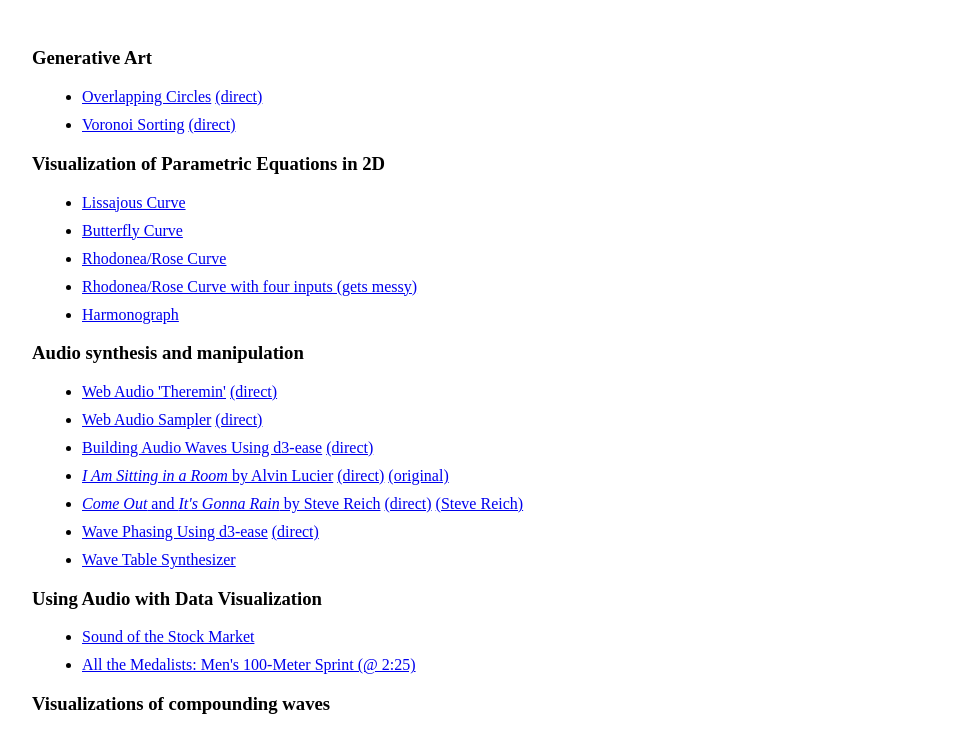
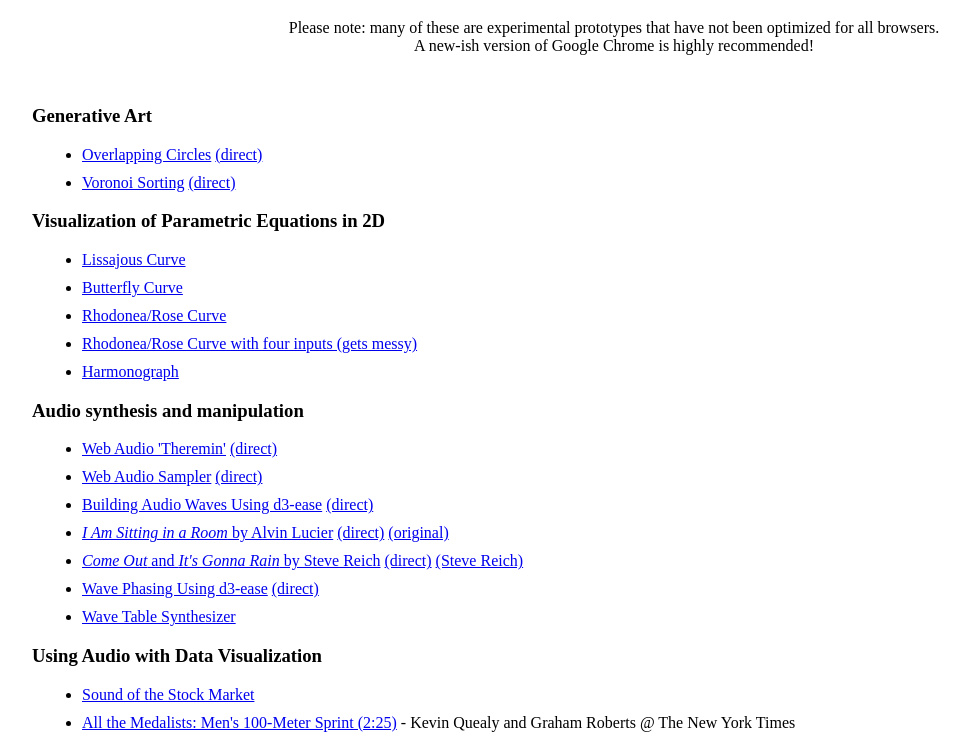
Before and after one commit to alexmacy/d3.oakland, a plain HTML site: page index.html in a window 1280 px wide. Shown: the part 61-795 px from the top of the page, without its empty margins (26-996 px from the left). Drawn offline with Linux system fonts and the light colour scheme.

Commit message:
adding a note about browser compatibility

```diff
--- a/index.html
+++ b/index.html
@@ -9,6 +9,11 @@
   }
   li {
     margin: 10px;
+  }
+  p {
+    text-align: center;
+    width: 66%;
+    margin: auto;
   }
 </style>
 
@@ -22,6 +27,8 @@
 </script>
 
 <h1>Examples for d3.Oakland Presentation</h1>
+<p>Please note: many of these are experimental prototypes that have not been optimized for all browsers.</p>
+<p>A new-ish version of Google Chrome is highly recommended!</p>
 
 
 <div class="links">
@@ -80,7 +87,7 @@
   <h3>Using Audio with Data Visualization</h3>
   <ul>
     <li><a href="https://alexmacy.github.io/sound-of-the-market/" target="_blank">Sound of the Stock Market</a>
-    <li><a href="http://www.nytimes.com/interactive/2012/08/05/sports/olympics/the-100-meter-dash-one-race-every-medalist-ever.html" target="_blank">All the Medalists: Men's 100-Meter Sprint (@ 2:25)</a>
+    <li><a href="http://www.nytimes.com/interactive/2012/08/05/sports/olympics/the-100-meter-dash-one-race-every-medalist-ever.html" target="_blank">All the Medalists: Men's 100-Meter Sprint (2:25)</a> - Kevin Quealy and Graham Roberts @ The New York Times
   </ul>
 
   <h3>Visualizations of compounding waves</h3>
```
